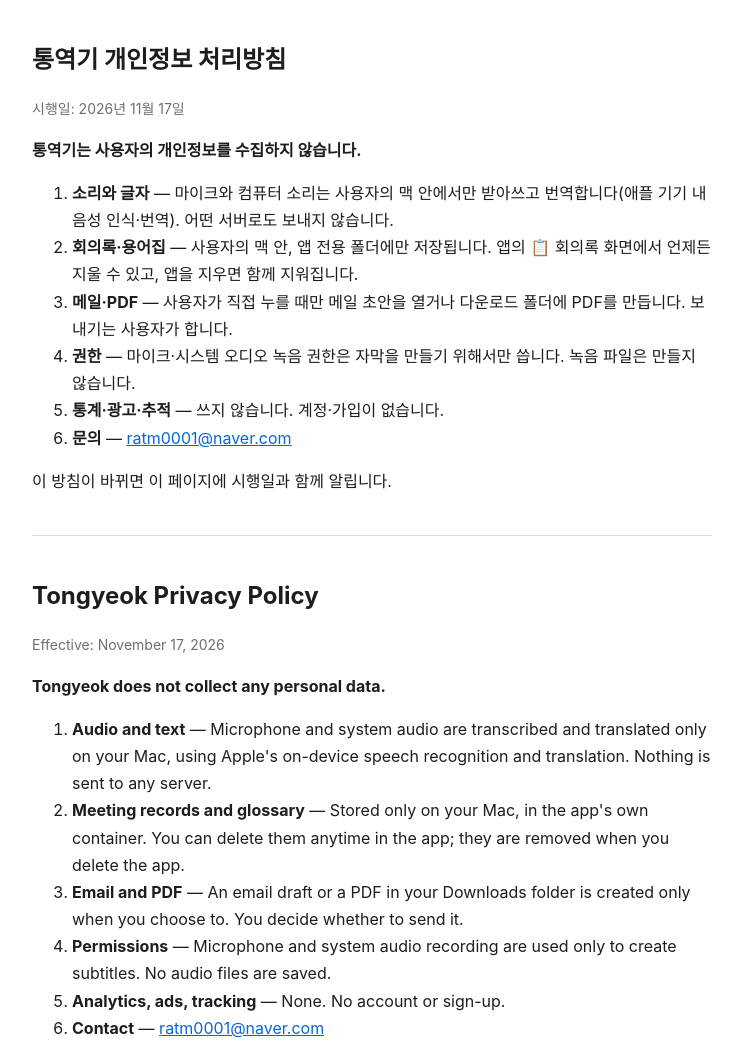
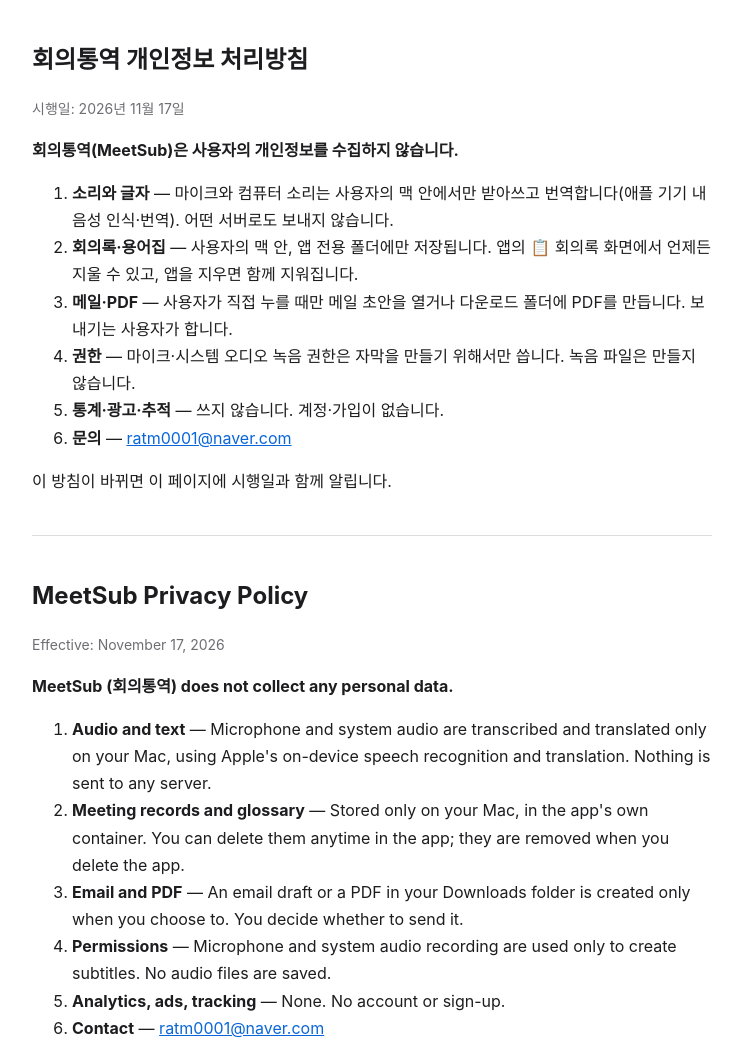
Before and after one commit to a47469532-sketch/a47469532-sketch.github.io, a plain HTML site: page tongyeok/privacy.html in a window 1280 px wide. Shown: the whole page, without its empty margins (268-1009 px from the left). Drawn offline with Linux system fonts and the light colour scheme.

Commit message:
앱 이름 회의통역 / MeetSub 로
Co-Authored-By: Claude Opus 5.5 <noreply@anthropic.com>

```diff
--- a/tongyeok/privacy.html
+++ b/tongyeok/privacy.html
@@ -1,11 +1,11 @@
 <!doctype html>
 <html lang="ko"><head><meta charset="utf-8"><meta name="viewport" content="width=device-width, initial-scale=1">
-<title>통역기 개인정보 처리방침 / Privacy Policy</title>
+<title>회의통역 (MeetSub) 개인정보 처리방침 / Privacy Policy</title>
 <style>body{font-family:-apple-system,system-ui,sans-serif;max-width:680px;margin:40px auto;padding:0 16px;line-height:1.7;color:#1d1d1f}h1{font-size:24px}h2{font-size:18px;margin-top:32px}a{color:#0a66d8}hr{margin:40px 0;border:0;border-top:1px solid #ddd}.d{color:#6e6e73;font-size:14px}</style>
 </head><body>
-<h1>통역기 개인정보 처리방침</h1>
+<h1>회의통역 개인정보 처리방침</h1>
 <p class="d">시행일: 2026년 11월 17일</p>
-<p><b>통역기는 사용자의 개인정보를 수집하지 않습니다.</b></p>
+<p><b>회의통역(MeetSub)은 사용자의 개인정보를 수집하지 않습니다.</b></p>
 <ol>
   <li><b>소리와 글자</b> — 마이크와 컴퓨터 소리는 사용자의 맥 안에서만 받아쓰고 번역합니다(애플 기기 내 음성 인식·번역). 어떤 서버로도 보내지 않습니다.</li>
   <li><b>회의록·용어집</b> — 사용자의 맥 안, 앱 전용 폴더에만 저장됩니다. 앱의 📋 회의록 화면에서 언제든 지울 수 있고, 앱을 지우면 함께 지워집니다.</li>
@@ -16,9 +16,9 @@
 </ol>
 <p>이 방침이 바뀌면 이 페이지에 시행일과 함께 알립니다.</p>
 <hr>
-<h1>Tongyeok Privacy Policy</h1>
+<h1>MeetSub Privacy Policy</h1>
 <p class="d">Effective: November 17, 2026</p>
-<p><b>Tongyeok does not collect any personal data.</b></p>
+<p><b>MeetSub (회의통역) does not collect any personal data.</b></p>
 <ol>
   <li><b>Audio and text</b> — Microphone and system audio are transcribed and translated only on your Mac, using Apple's on-device speech recognition and translation. Nothing is sent to any server.</li>
   <li><b>Meeting records and glossary</b> — Stored only on your Mac, in the app's own container. You can delete them anytime in the app; they are removed when you delete the app.</li>
```
Also changed, not shown: index.html (+1 -1 lines).
